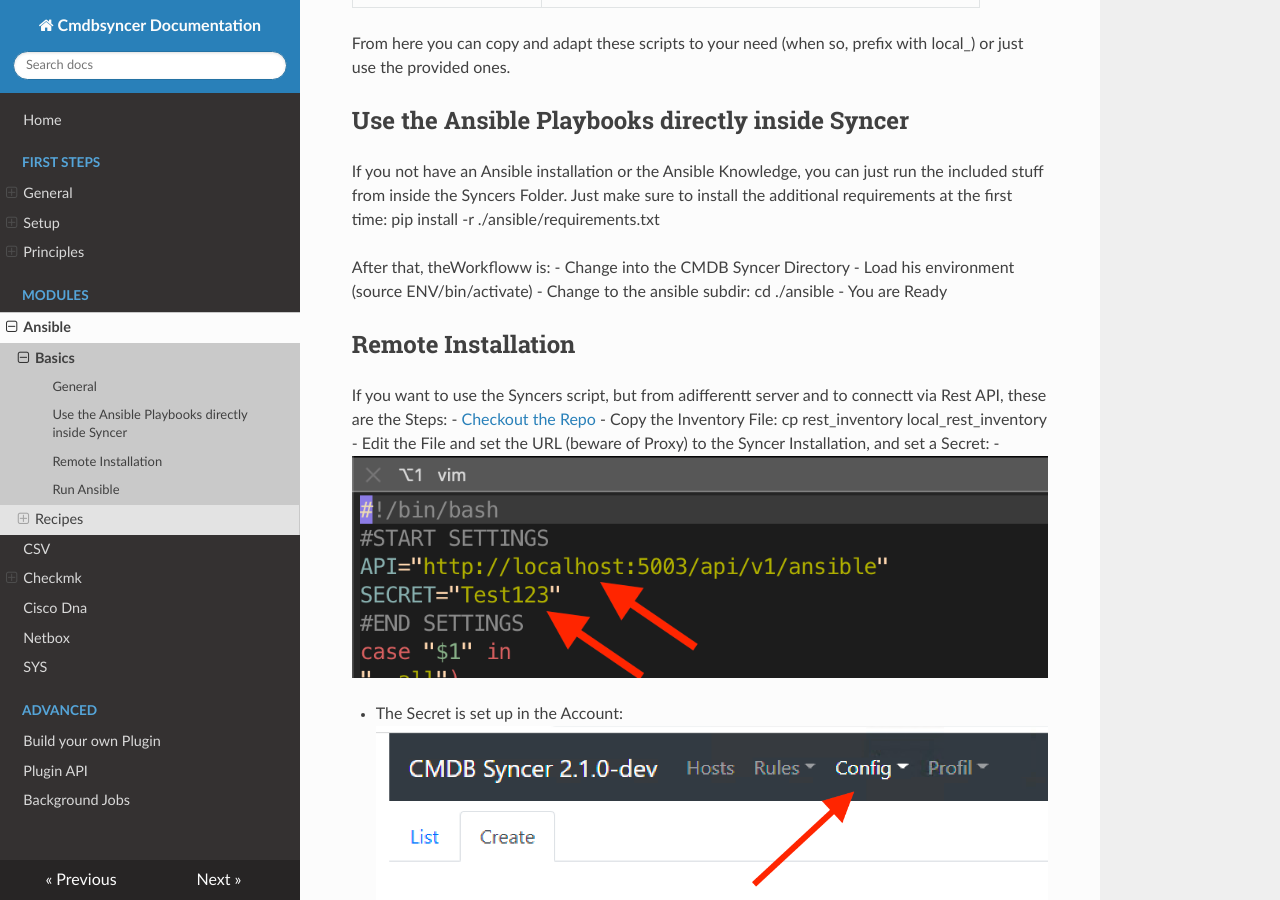
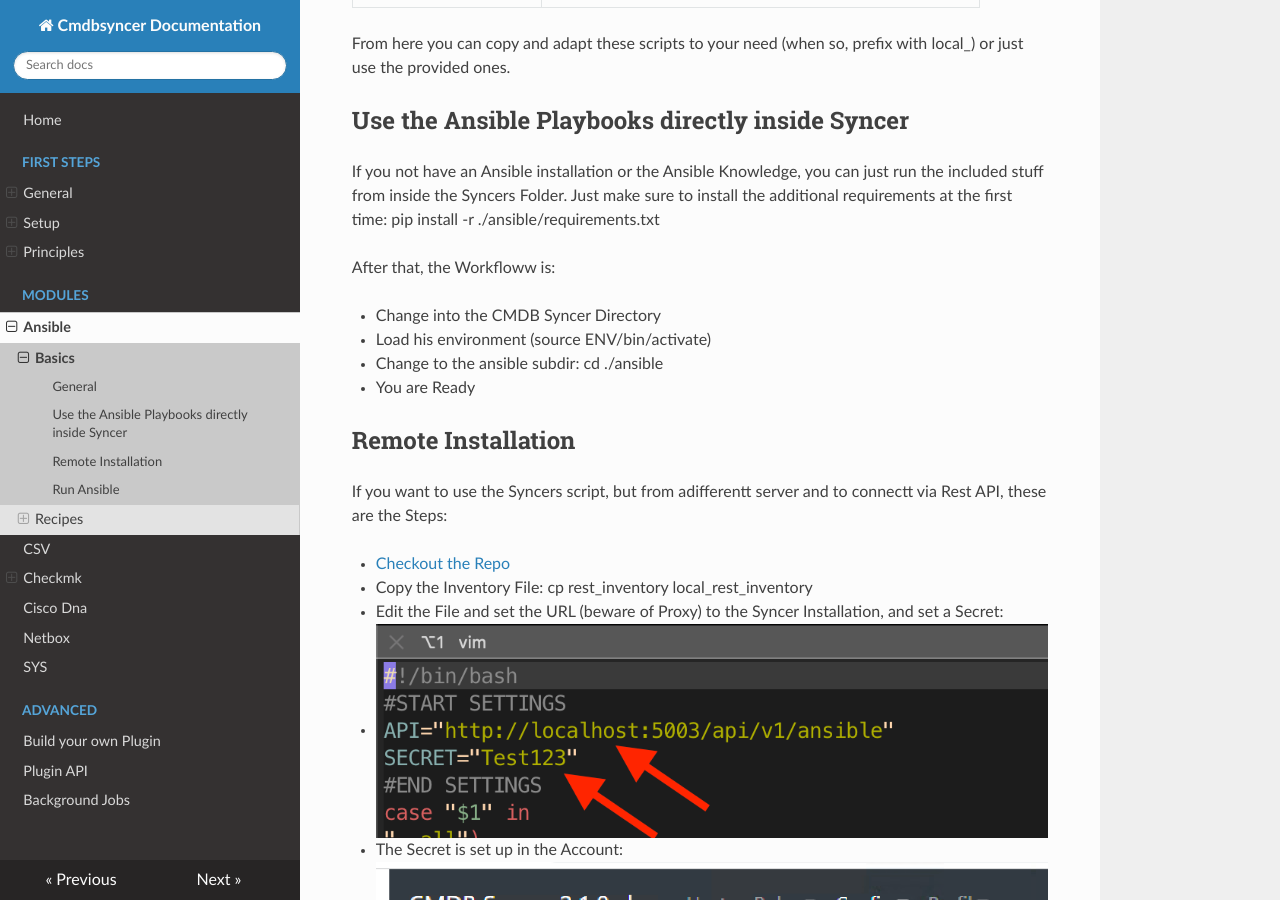
Before and after one commit to kuhn-ruess/cmdbsyncer, an MkDocs documentation site: the page built from docs/ansible/index.md, in a window 1280 px wide and 900 px high, scrolled down 837 px. Built offline with MkDocs 1.6.1, drawn with Linux system fonts in a browser that asks for light colours; nearby versions of some CDN libraries.

Commit message:
Fixed lists

```diff
--- a/docs/ansible/index.md
+++ b/docs/ansible/index.md
@@ -32,7 +32,8 @@
 ## Use the Ansible Playbooks directly inside Syncer
 If you not have an Ansible installation or the Ansible Knowledge, you can just run the included stuff from inside the Syncers Folder. Just make sure to install the additional requirements at the first time: pip install -r ./ansible/requirements.txt
 
-After that, theWorkfloww is:
+After that, the Workfloww is:
+
 - Change into the CMDB Syncer Directory
 - Load his environment (source ENV/bin/activate)
 - Change to the ansible subdir: cd ./ansible
@@ -41,6 +42,7 @@
 ## Remote Installation
 If you want to use the Syncers script, but from adifferentt server and to connectt via Rest API,
 these are the Steps:
+
 - [Checkout the Repo](../basics/checkout_code.md)
 - Copy the Inventory File: cp rest_inventory local_rest_inventory
 - Edit the File and set the URL (beware of Proxy) to the Syncer Installation, and set a Secret:
```
